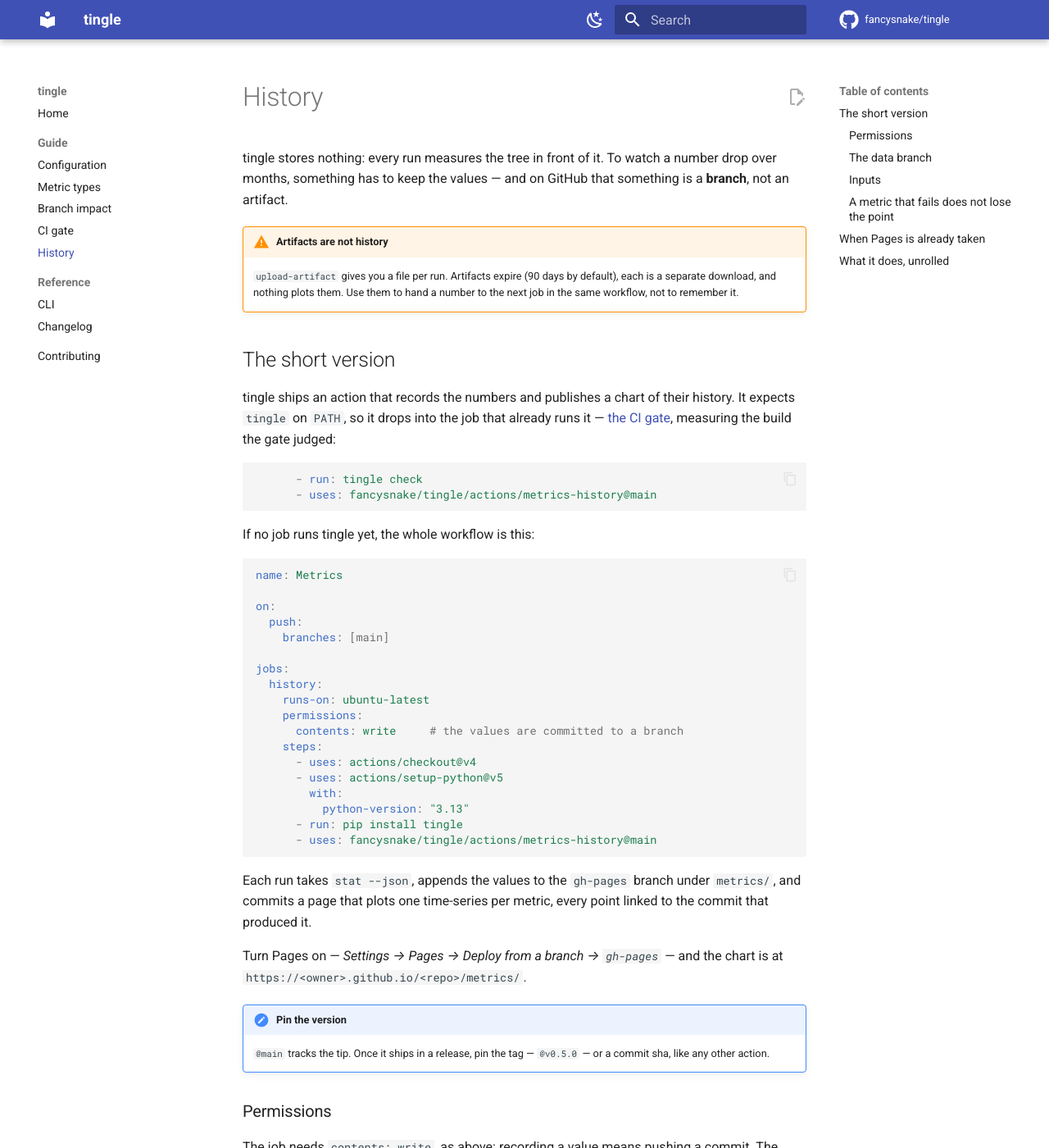
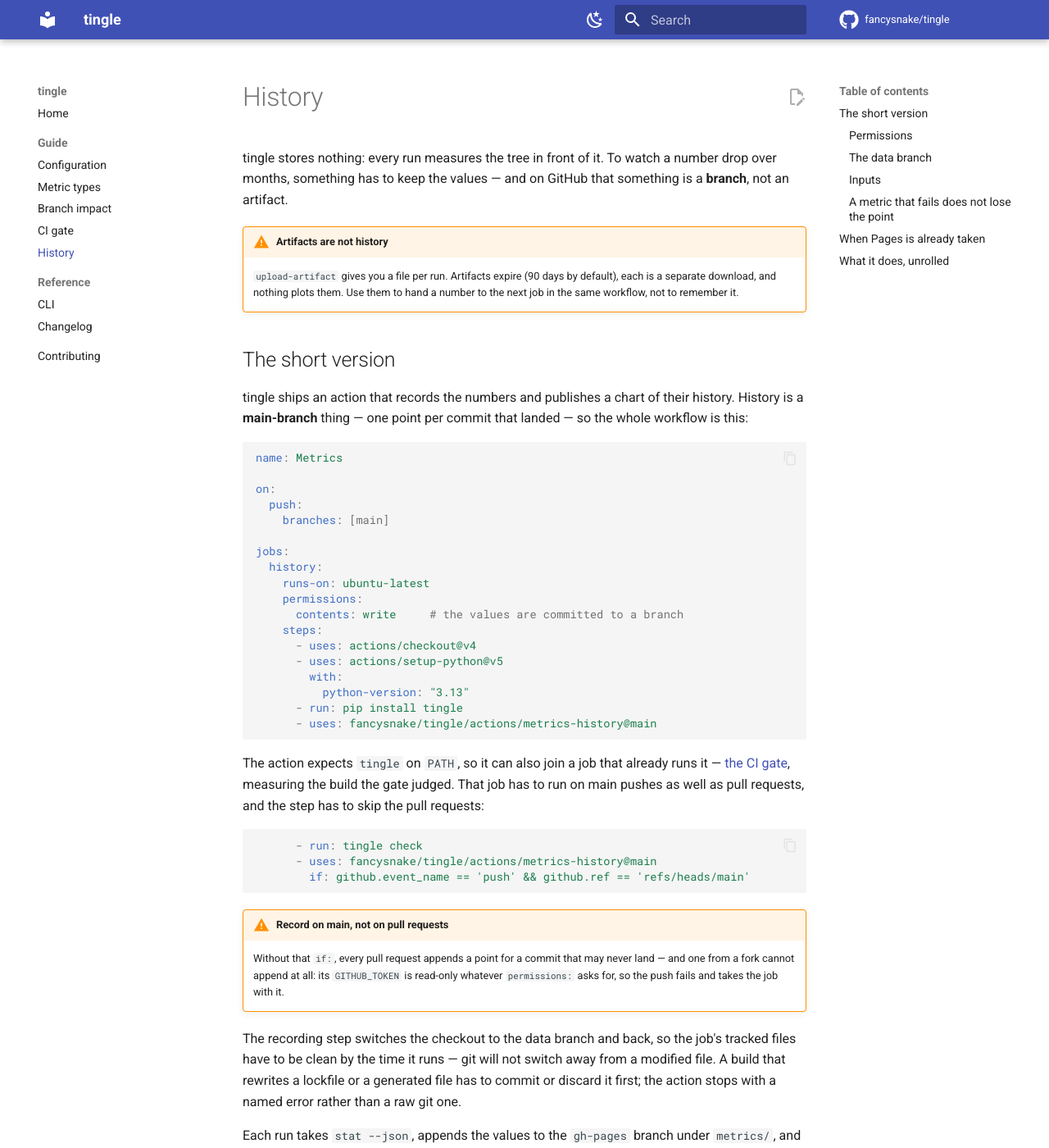
Before and after one commit to fancysnake/tingle, an MkDocs documentation site: the page built from docs/history.md, in a window 1280 px wide and 1400 px high. Shown: the whole window at 82% size. Built offline with MkDocs 1.6.1 and Material for MkDocs 9.7.7, drawn with Linux system fonts in a browser that asks for light colours; comment, search, counter and statistics services are not loaded; some of the changed text lies outside the part shown.

Commit message:
Record on main, and say so where it is copied from
The headline recipe put the action in the CI gate job, which docs/check.md
shows as pull_request-only: every pull request would append a point for a
commit that may never land, and one from a fork cannot append at all — its
token is read-only whatever permissions asks for, so the push fails and
takes the job with it. The main-only workflow leads now, and the drop-in
variant carries the ref guard.

Branch creation was check-then-act: two concurrent first runs both saw the
branch missing, and the loser's non-fast-forward push killed the job. A
rejected push now re-checks instead — the branch existing is all the step
wanted — while an unreachable remote still fails.

Recording switches the checkout to the data branch and back, which git
refuses when a tracked file it would remove is modified. The action names
that up front rather than letting it surface from inside the benchmark
action, and the docs state the precondition.

The unrolled snippet had drifted from the action again: no all-errored
guard, and alerts left on under prose claiming they were off.

````diff
--- a/docs/history.md
+++ b/docs/history.md
@@ -14,16 +14,8 @@ that something is a **branch**, not an artifact.
 ## The short version
 
 tingle ships an action that records the numbers and publishes a chart of
-their history. It expects `tingle` on `PATH`, so it drops into the job that
-already runs it — [the CI gate](check.md), measuring the build the gate
-judged:
-
-```yaml
-      - run: tingle check
-      - uses: fancysnake/tingle/actions/metrics-history@main
-```
-
-If no job runs tingle yet, the whole workflow is this:
+their history. History is a **main-branch** thing — one point per commit
+that landed — so the whole workflow is this:
 
 ```yaml
 name: Metrics
@@ -45,6 +37,30 @@ jobs:
       - run: pip install tingle
       - uses: fancysnake/tingle/actions/metrics-history@main
 ```
+
+The action expects `tingle` on `PATH`, so it can also join a job that
+already runs it — [the CI gate](check.md), measuring the build the gate
+judged. That job has to run on main pushes as well as pull requests, and
+the step has to skip the pull requests:
+
+```yaml
+      - run: tingle check
+      - uses: fancysnake/tingle/actions/metrics-history@main
+        if: github.event_name == 'push' && github.ref == 'refs/heads/main'
+```
+
+!!! warning "Record on main, not on pull requests"
+
+    Without that `if:`, every pull request appends a point for a commit that
+    may never land — and one from a fork cannot append at all: its
+    `GITHUB_TOKEN` is read-only whatever `permissions:` asks for, so the
+    push fails and takes the job with it.
+
+The recording step switches the checkout to the data branch and back, so
+the job's tracked files have to be clean by the time it runs — git will not
+switch away from a modified file. A build that rewrites a lockfile or a
+generated file has to commit or discard it first; the action stops with a
+named error rather than a raw git one.
 
 Each run takes `stat --json`, appends the values to the `gh-pages` branch
 under `metrics/`, and commits a page that plots one time-series per metric,
@@ -134,7 +150,8 @@ site, or read it from anywhere else that wants the numbers.
 ## What it does, unrolled
 
 The payload is two steps, if you would rather inline them — or adapt them to
-a CI that is not GitHub Actions:
+a CI that is not GitHub Actions. Every input above is left at its default
+here, so this is the action's own body:
 
 ```yaml
       - run: |
@@ -143,6 +160,10 @@ a CI that is not GitHub Actions:
           [ "$status" -le 1 ] || exit "$status"
           jq '[.metrics[] | select(.error == null) | {name, unit: "count", value}]' \
             stat.json > points.json
+          if [ "$(jq length points.json)" -eq 0 ]; then
+            echo "::error::every metric errored; there is nothing to record"
+            exit 1
+          fi
       - uses: benchmark-action/github-action-benchmark@52576c92bccf6ac60c8223ec7eb2565637cae9ba # v1.22.1
         with:
           name: tingle
````
Also changed, not shown: other parts of docs/history.md (+2 -0 lines), 1 other file.
